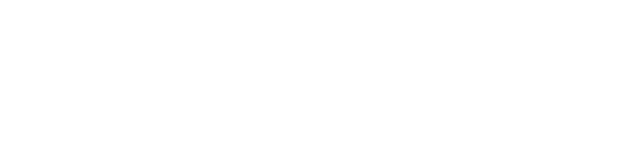
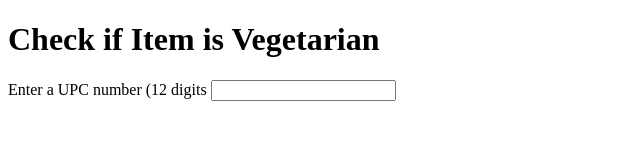
Before and after one commit to 1x55/plant_plate, a plain HTML site: page index.html in a window 1280 px wide. Shown: the whole page, without its empty margins (0-640 px from the left). Drawn offline with Linux system fonts and the light colour scheme; files that its build step writes are made by us from their sources.

Commit message:
added user input bar

```diff
--- a/index.html
+++ b/index.html
@@ -5,11 +5,15 @@
     <meta http-equiv="X-UA-Compatible" content="IE=edge">
     <meta name="viewport" content="width=device-width, initial-scale=1.0">
     <title>Plant Plate</title>
-
     <link rel="stylesheet" href="css/style.css">
-
 </head>
 <body>
 
+    <h1>Check if Item is Vegetarian</h1>
+
+    <label for="barcode">Enter a UPC number (12 digits</label>
+    <input type="number" id="barcode name="barcode>
+
+    <script> type="text/javascript" src="js/main.js"</script>
 </body>
 </html>
```
